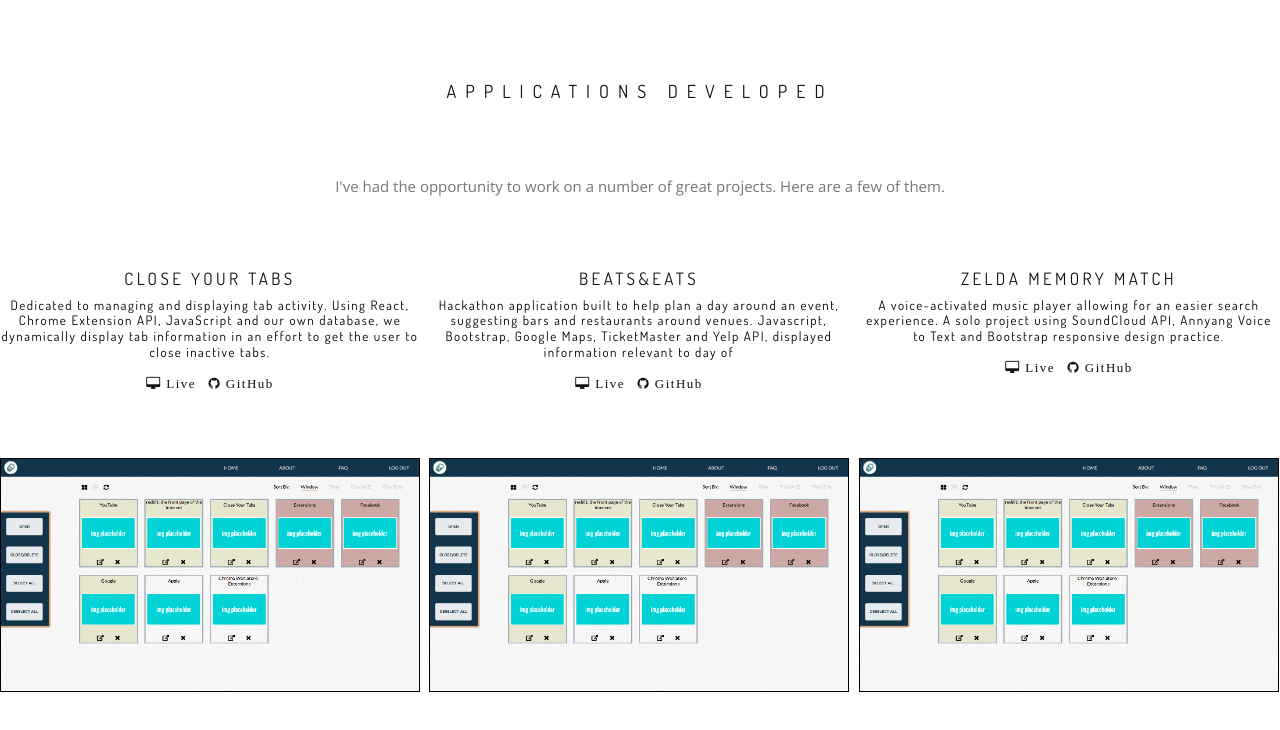
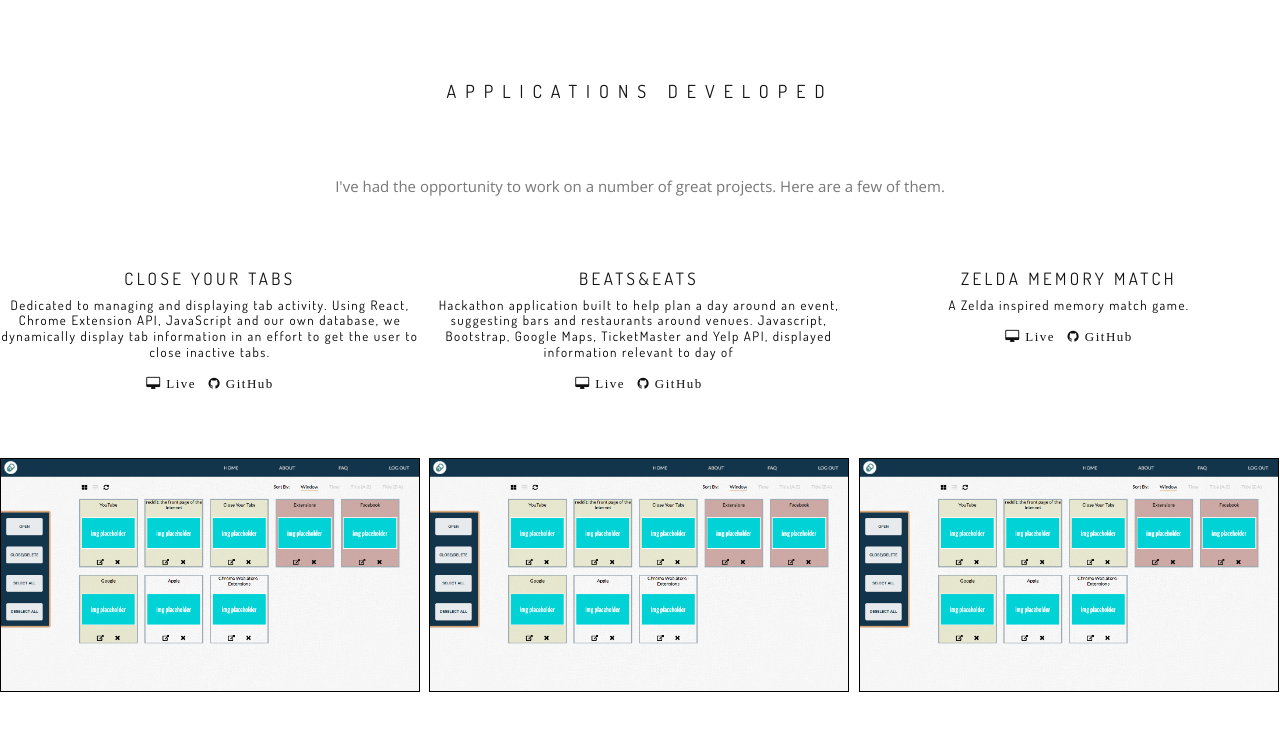
Before and after one commit to nickkquan/portfolio, a plain HTML site: page index.html in a window 1280 px wide. Shown: the part 1731-2461 px from the top of the page. Drawn offline with nearby package versions, Linux system fonts and the light colour scheme; some packages are replaced by stand-ins of ours; a script that the page names is missing.

Commit message:
revised description of memory match game

```diff
--- a/index.html
+++ b/index.html
@@ -263,8 +263,7 @@
                     <li class="work-item mix photography">
                         <h2 class="work-title">Zelda Memory Match</h2>
                         <div class="work-descr portfolioDescr">
-                            A voice-activated music player allowing for an easier search experience. A solo project using SoundCloud API, Annyang Voice
-                            to Text and Bootstrap responsive design practice.
+                            A Zelda inspired memory match game.
                             <br>
                             <br>
                             <a href="http://nickquan.com/memorymatch" target="_blank" class="fa fa-desktop portfolioLogo"> Live</a> &nbsp
@@ -278,9 +277,8 @@
                                 <div class="work-descr">
                                     <ul class="work-descr portfolioUl">
                                         <li class='portfolioLi'>JavaScript</li>
-                                        <li class='portfolioLi'>Bootstrap</li>
-                                        <li class='portfolioLi'>SoundCloud Api</li>
-                                        <li class='portfolioLi'>Annyang Voice to Text</li>
+                                        <li class='portfolioLi'>jQuery</li>
+                                        <li class='portfolioLi'>Flexbox</li>
                                         <li class='portfolioLi'>HTML</li>
                                         <li class='portfolioLi'>CSS</li>
                                     </ul>
```
